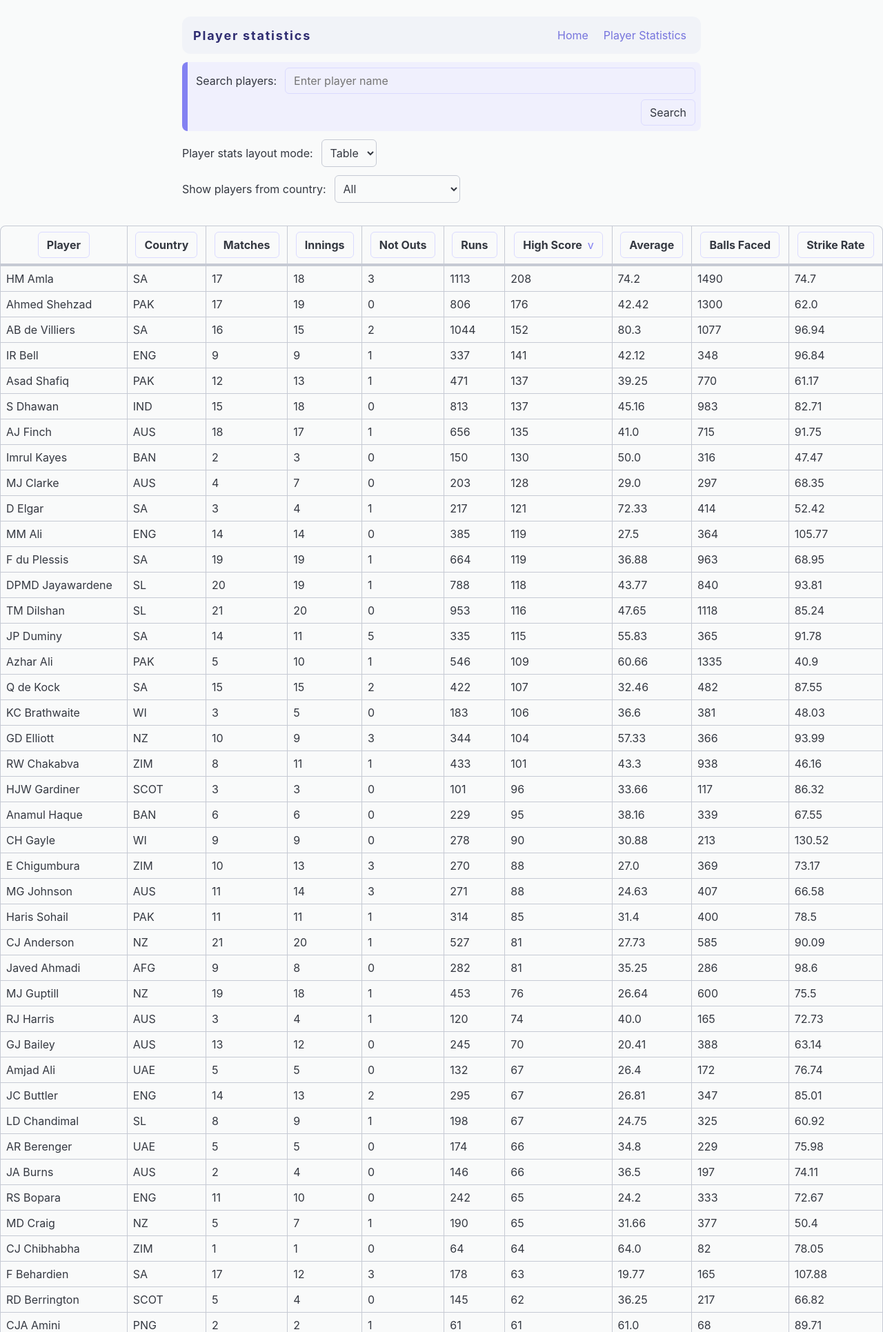
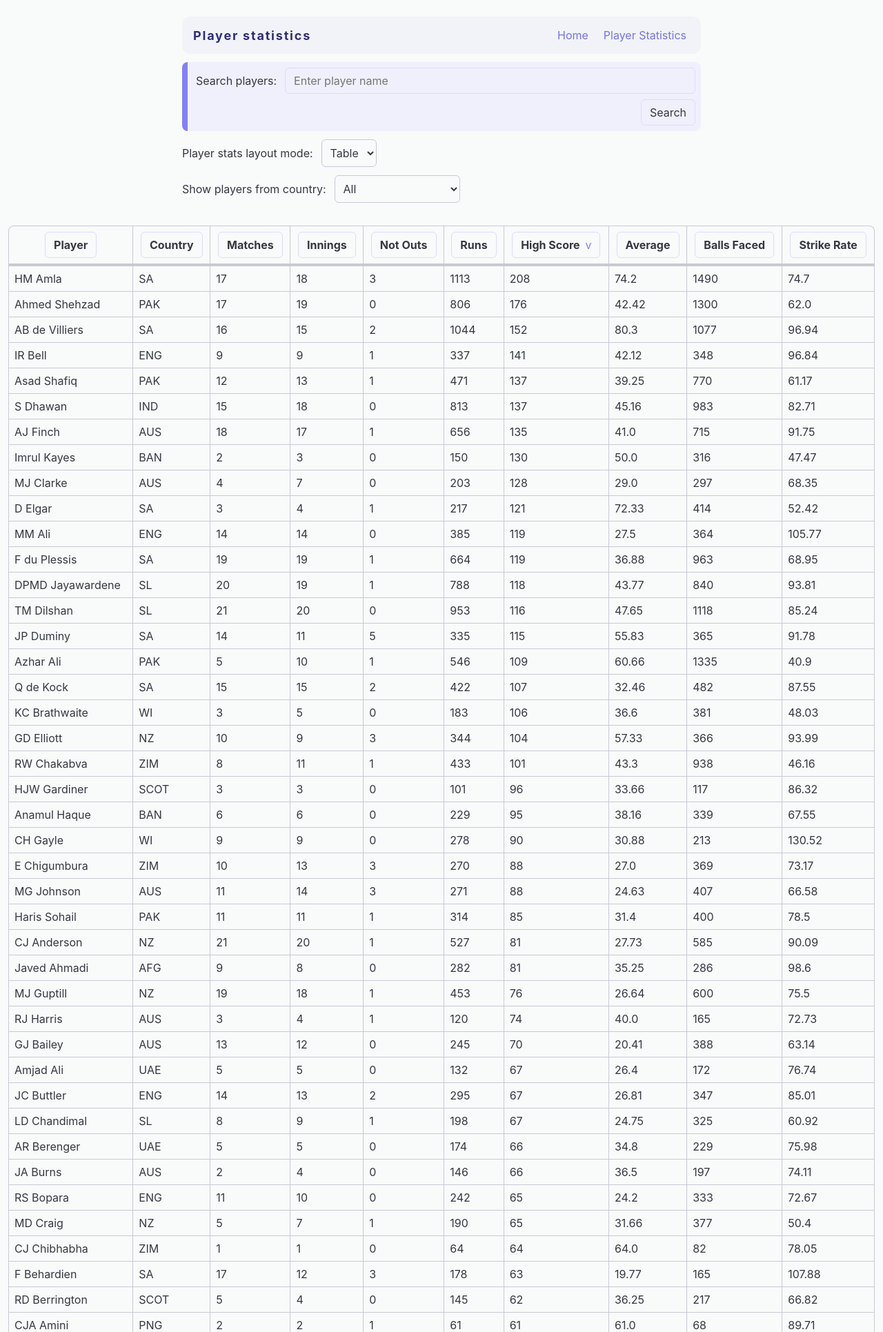
Before and after one commit to zadeviggers/12dts, a Flask app: page /cricket-stats in a window 1280 px wide. Shown: the top 1931 px of the page at 69% size. Run offline with Flask 2, Linux system fonts and the light colour scheme; data comes from the database, SQL or seed files in the repository.

Commit message:
fix styles
Signed-off-by: Zade Viggers <zade.viggers@gmail.com>

```diff
--- a/databases/databases-assesment-flask-thingy/static/cool-styles.css
+++ b/databases/databases-assesment-flask-thingy/static/cool-styles.css
@@ -425,10 +425,6 @@ button[data-sort-direction="up"]::after {
 
 /* Games data page */
 
-#games-data-wrapper {
-	text-align: center;
-}
-
 /* Tables */
 
 table {
@@ -438,11 +434,11 @@ table {
 	border-radius: var(--rounded-3xl);
 	--table-border: 1px solid var(--neuteral-300);
 	overflow-x: auto;
-	width: 100%;
-	max-width: 100%;
-
+	width: calc(100% - calc(var(--size-md) * 2));
 	position: absolute;
-	left: 0;
+	left: var(--size-md);
+	right: var(--size-md);
+	background: var(--background);
 }
 
 thead {
@@ -462,6 +458,7 @@ thead th {
 
 thead th * {
 	font-weight: bold;
+	min-width: max-content;
 }
 
 tbody {
@@ -506,12 +503,16 @@ tr:last-child td:last-child {
 	border-bottom-right-radius: var(--rounded-md);
 }
 
-@media screen and (max-width: 800px) {
+@media screen and (max-width: 1200px) {
+	table {
+		width: 100%;
+		position: initial;
+	}
 	table thead {
 		position: static;
 		top: initial;
 	}
-	#games-data-wrapper {
+	#players-data-wrapper {
 		overflow-x: auto;
 	}
 }
--- a/databases/databases-assesment-flask-thingy/static/cricket-stats-script.js
+++ b/databases/databases-assesment-flask-thingy/static/cricket-stats-script.js
@@ -206,14 +206,18 @@ function renderPlayersDataGrid(players) {
 
 // Magical doublescrolling from here: https://stackoverflow.com/a/56952952
 function doubleScroll(element) {
-	var scrollbar = document.createElement("div");
+	const scrollbar = document.createElement("div");
 	scrollbar.appendChild(document.createElement("div"));
 	scrollbar.style.overflow = "auto";
 	scrollbar.style.overflowY = "hidden";
 	scrollbar.firstChild.style.width = element.scrollWidth + "px";
 	scrollbar.firstChild.style.paddingTop = "1px";
 	scrollbar.firstChild.appendChild(document.createTextNode("\xA0"));
-	var running = false;
+	let running = false;
+	// Keepp scrollbar in sync when element size changes
+	new ResizeObserver(() => {
+		scrollbar.firstChild.style.width = element.scrollWidth + "px";
+	}).observe(element);
 	scrollbar.onscroll = function () {
 		if (running) {
 			running = false;
```
